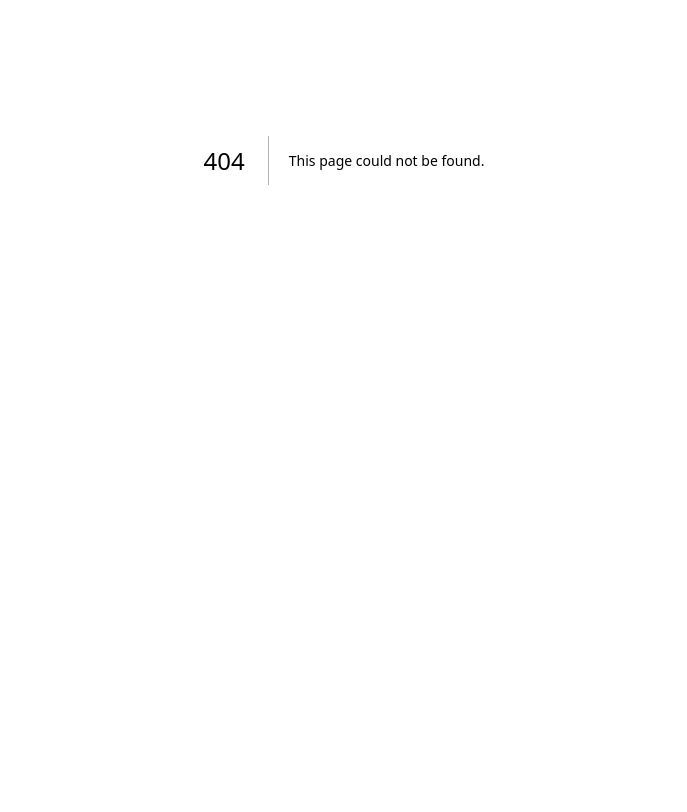
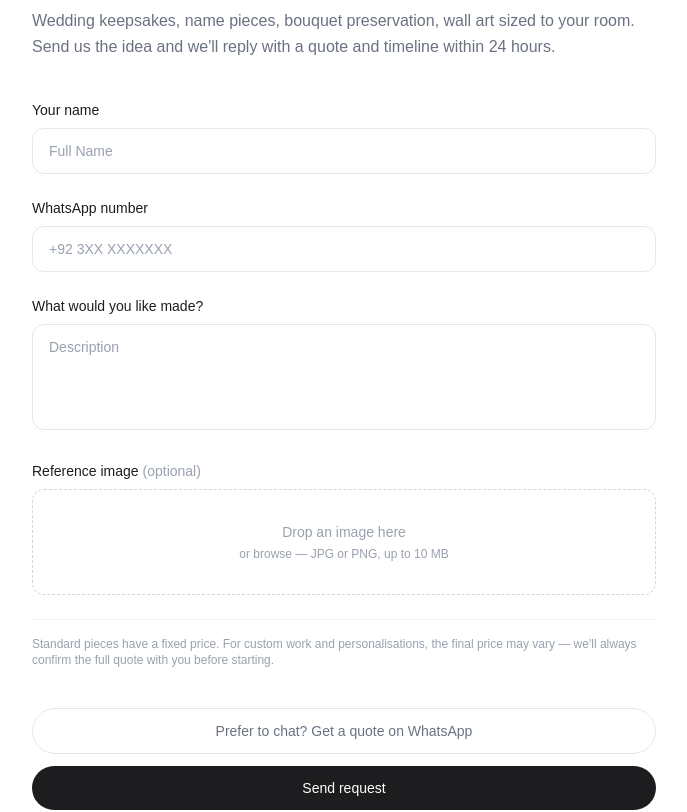
Before and after one commit to Mhashir05/lux-resin-impression, a Next.js app: page /custom-order in a window 1280 px wide. Before the commit this address had no page. Shown: the part 240-1052 px from the top of the page, without its empty margins (296-983 px from the left). Before the commit the page ends 800 px from the top, so only its background shows below. Built offline with nearby package versions, Linux system fonts and the light colour scheme.

Commit message:
Custom order page with form and WhatsApp quote

```diff
--- /dev/null
+++ b/app/custom-order/page.tsx
@@ -0,0 +1,92 @@
+"use client";
+
+import Header from "../../components/Header";
+import Footer from "../../components/Footer";
+
+export default function CustomOrderPage() {
+  const whatsappLink =
+    "https://wa.me/923000000000?text=Hi!%20I'd%20like%20a%20custom%20quote%20for%20a%20resin%20piece.%20Here's%20what%20I%20have%20in%20mind:%20";
+
+  return (
+    <main className="min-h-screen bg-white">
+      <Header />
+
+      <section className="px-6 pt-20 pb-24 max-w-2xl mx-auto">
+        {/* Heading */}
+        <p className="text-xs tracking-[0.25em] text-[#B8933E] mb-3">COMMISSIONS</p>
+        <h1 className="text-3xl md:text-4xl font-bold text-[#1D1D1F] leading-tight">
+          Tell us what to pour for <span className="text-[#B8933E]">you</span>.
+        </h1>
+        <p className="mt-4 text-gray-500 leading-relaxed">
+          Wedding keepsakes, name pieces, bouquet preservation, wall art sized to your
+          room. Send us the idea and we&apos;ll reply with a quote and timeline within 24 hours.
+        </p>
+
+        {/* Form */}
+        <div className="mt-10 space-y-6">
+          {/* Name */}
+          <div>
+            <label className="text-sm text-[#1D1D1F] block mb-2">Your name</label>
+            <input
+              type="text"
+              placeholder="Full Name"
+              className="w-full border border-gray-200 rounded-xl px-4 py-3 text-sm text-[#1D1D1F] placeholder:text-gray-400 focus:outline-none focus:border-[#B8933E]"
+            />
+          </div>
+
+          {/* WhatsApp */}
+          <div>
+            <label className="text-sm text-[#1D1D1F] block mb-2">WhatsApp number</label>
+            <input
+              type="tel"
+              placeholder="+92 3XX XXXXXXX"
+              className="w-full border border-gray-200 rounded-xl px-4 py-3 text-sm text-[#1D1D1F] placeholder:text-gray-400 focus:outline-none focus:border-[#B8933E]"
+            />
+          </div>
+
+          {/* Description */}
+          <div>
+            <label className="text-sm text-[#1D1D1F] block mb-2">What would you like made?</label>
+            <textarea
+              rows={4}
+              placeholder="Description"
+              className="w-full border border-gray-200 rounded-xl px-4 py-3 text-sm text-[#1D1D1F] placeholder:text-gray-400 focus:outline-none focus:border-[#B8933E] resize-none"
+            />
+          </div>
+
+          {/* Reference image */}
+          <div>
+            <label className="text-sm text-[#1D1D1F] block mb-2">
+              Reference image <span className="text-gray-400">(optional)</span>
+            </label>
+            <div className="border border-dashed border-gray-300 rounded-xl px-4 py-8 text-center cursor-pointer hover:border-[#B8933E] transition-colors">
+              <p className="text-sm text-gray-400">Drop an image here</p>
+              <p className="text-xs text-gray-400 mt-1">or browse — JPG or PNG, up to 10 MB</p>
+            </div>
+          </div>
+
+          {/* Price note */}
+          <p className="text-xs text-gray-400 border-t border-gray-100 pt-4">
+            Standard pieces have a fixed price. For custom work and personalisations,
+            the final price may vary — we&apos;ll always confirm the full quote with you before starting.
+          </p>
+
+          {/* Submit */}
+          <div className="pt-4 space-y-3">
+            <button
+              onClick={() => window.open(whatsappLink, "_blank")}
+              className="w-full text-sm text-gray-500 border border-gray-200 py-3 rounded-full cursor-pointer transition-all duration-300 hover:border-[#B8933E] hover:text-[#B8933E]"
+            >
+              Prefer to chat? Get a quote on WhatsApp
+            </button>
+            <button className="w-full bg-[#1D1D1F] text-white text-sm py-3 rounded-full cursor-pointer transition-all duration-300 hover:bg-[#B8933E]">
+              Send request
+            </button>
+          </div>
+        </div>
+      </section>
+
+      <Footer />
+    </main>
+  );
+}
```
